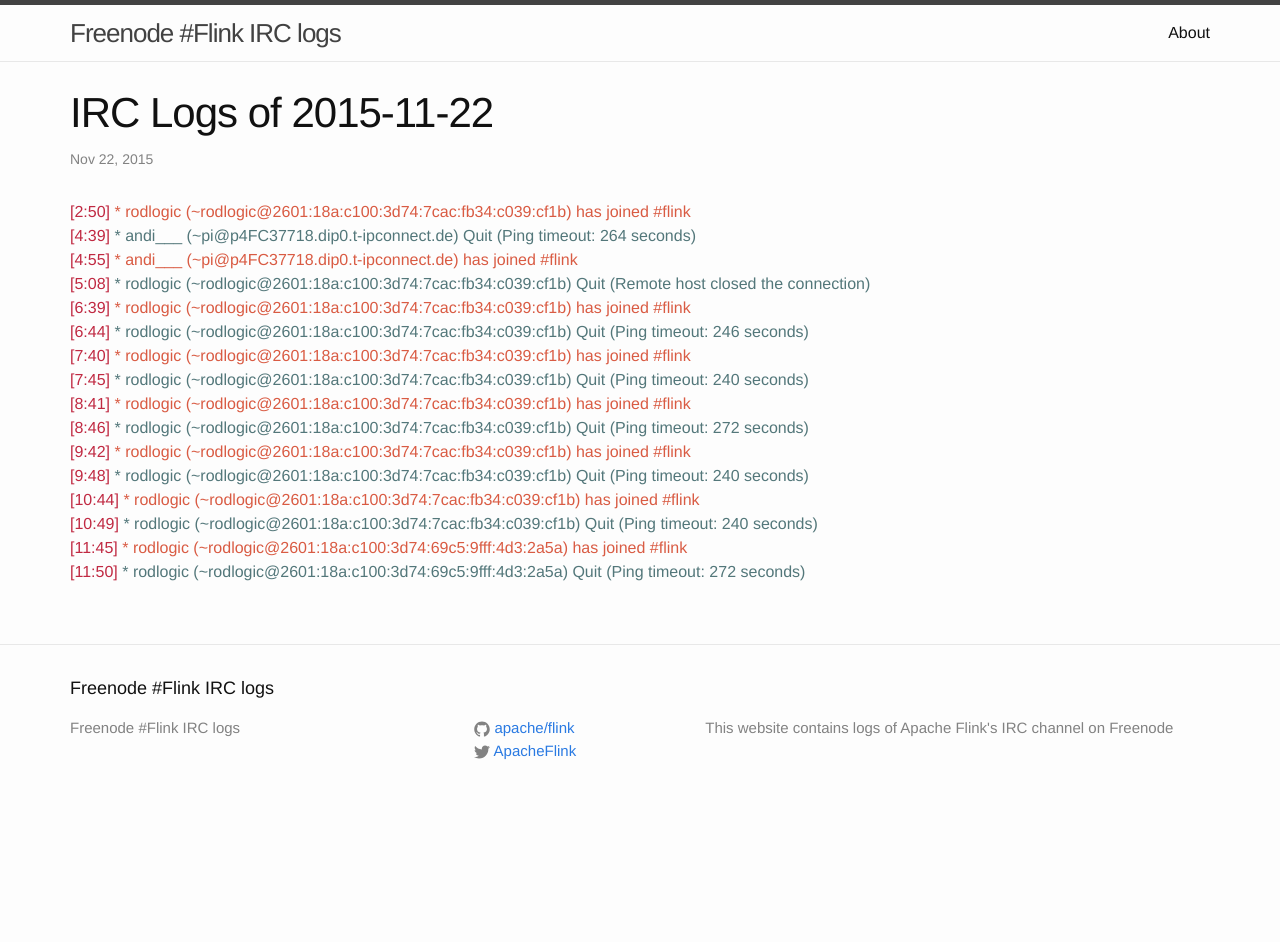
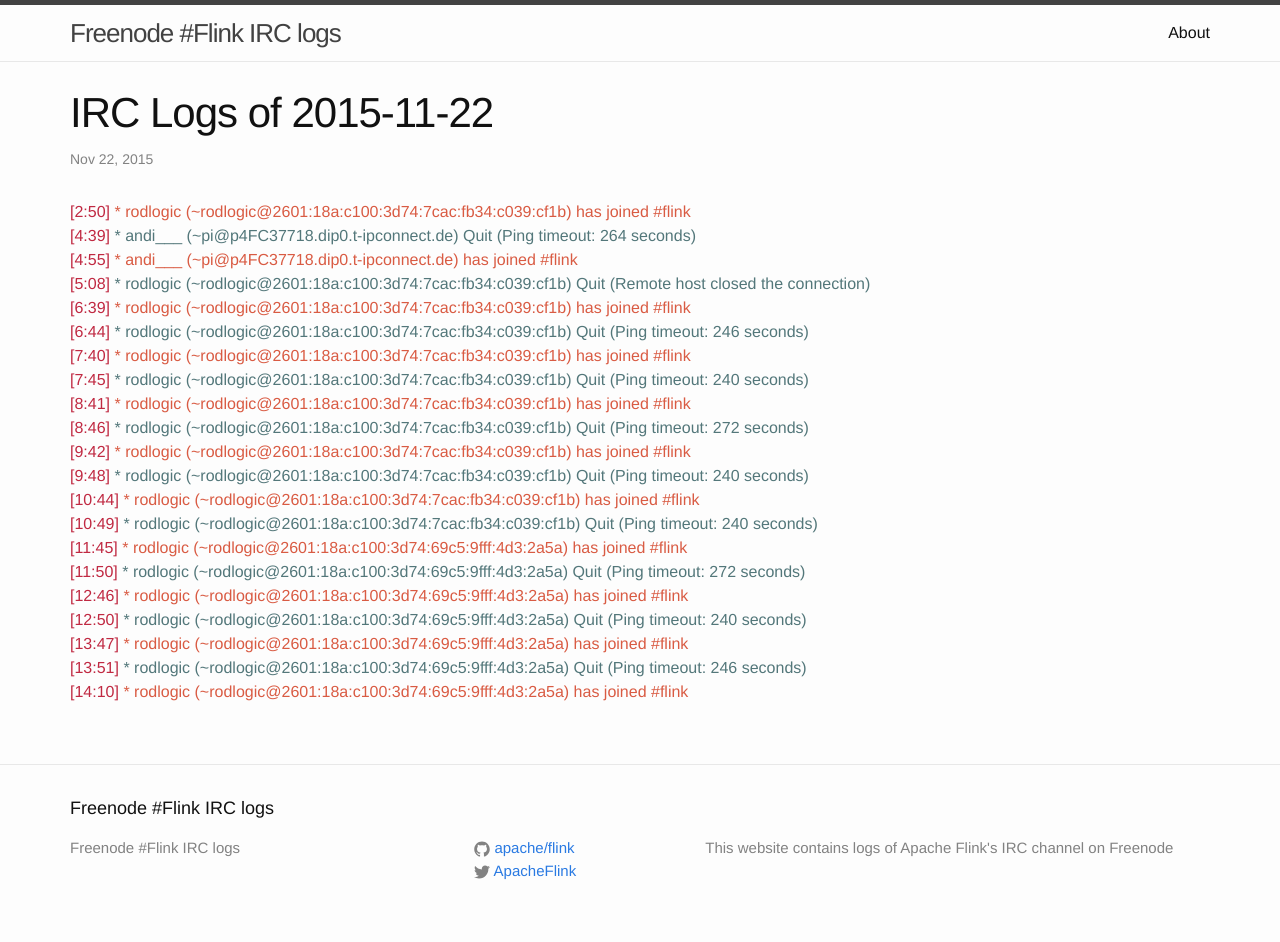
Before and after one commit to flink-irc-logs/flink-irc-logs.github.io, a Jekyll site: the page built from _posts/2015-11-22-logs.markdown, in a window 1280 px wide. Built offline with Jekyll 4.4.1, drawn with Linux system fonts in a browser that asks for light colours; before the commit the page ends 900 px from its top, so only the background shows below that.

Commit message:
Update of the logs on Sun Nov 22 14:23:39 CET 2015

```diff
--- a/_posts/2015-11-22-logs.markdown
+++ b/_posts/2015-11-22-logs.markdown
@@ -20,3 +20,8 @@
 <span class="irc-date">[10:49]</span> <span class="irc-navy">* rodlogic (~rodlogic@2601:18a:c100:3d74:7cac:fb34:c039:cf1b) Quit (Ping timeout: 240 seconds)</span><br />
 <span class="irc-date">[11:45]</span> <span class="irc-green">* rodlogic (~rodlogic@2601:18a:c100:3d74:69c5:9fff:4d3:2a5a) has joined #flink</span><br />
 <span class="irc-date">[11:50]</span> <span class="irc-navy">* rodlogic (~rodlogic@2601:18a:c100:3d74:69c5:9fff:4d3:2a5a) Quit (Ping timeout: 272 seconds)</span><br />
+<span class="irc-date">[12:46]</span> <span class="irc-green">* rodlogic (~rodlogic@2601:18a:c100:3d74:69c5:9fff:4d3:2a5a) has joined #flink</span><br />
+<span class="irc-date">[12:50]</span> <span class="irc-navy">* rodlogic (~rodlogic@2601:18a:c100:3d74:69c5:9fff:4d3:2a5a) Quit (Ping timeout: 240 seconds)</span><br />
+<span class="irc-date">[13:47]</span> <span class="irc-green">* rodlogic (~rodlogic@2601:18a:c100:3d74:69c5:9fff:4d3:2a5a) has joined #flink</span><br />
+<span class="irc-date">[13:51]</span> <span class="irc-navy">* rodlogic (~rodlogic@2601:18a:c100:3d74:69c5:9fff:4d3:2a5a) Quit (Ping timeout: 246 seconds)</span><br />
+<span class="irc-date">[14:10]</span> <span class="irc-green">* rodlogic (~rodlogic@2601:18a:c100:3d74:69c5:9fff:4d3:2a5a) has joined #flink</span><br />
```
